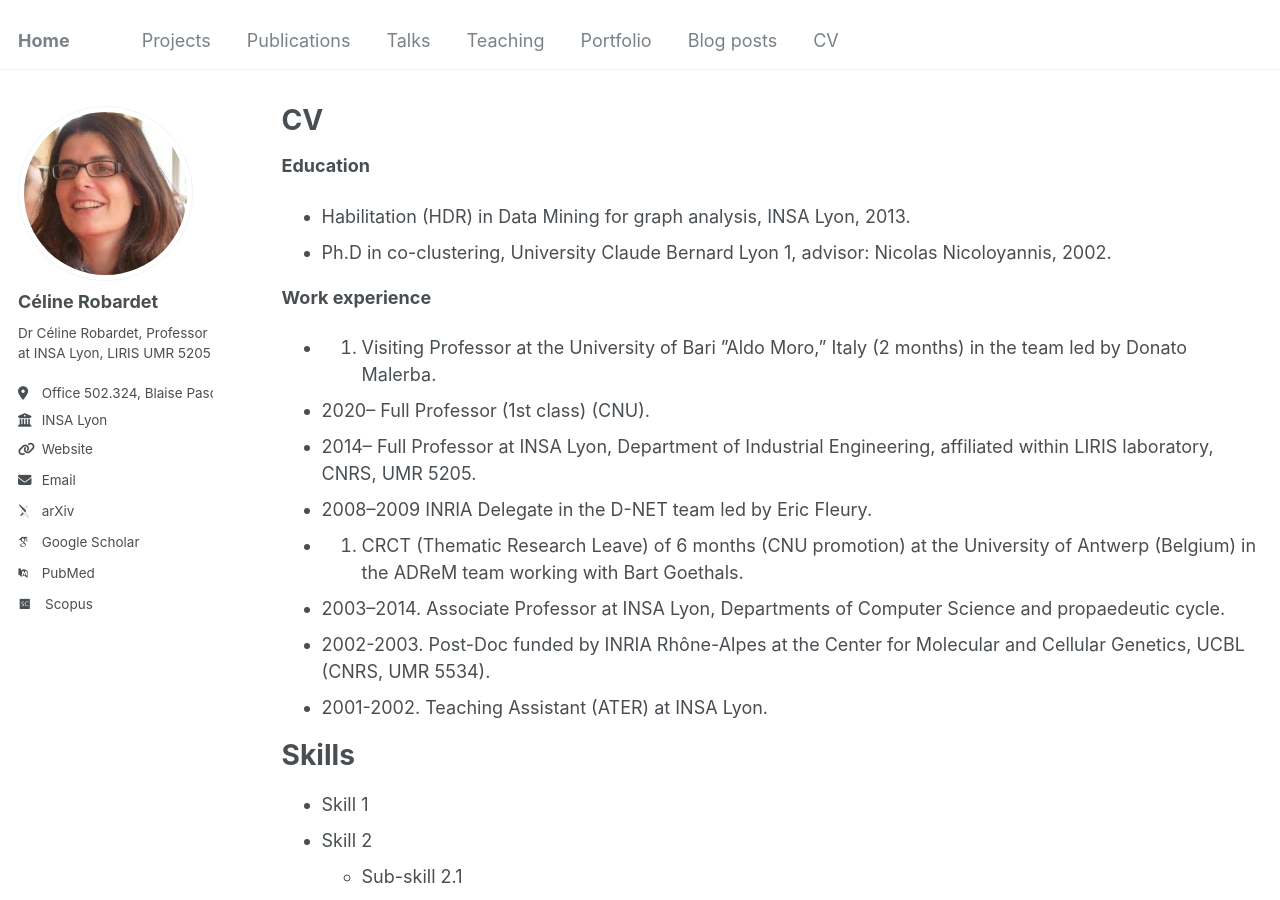
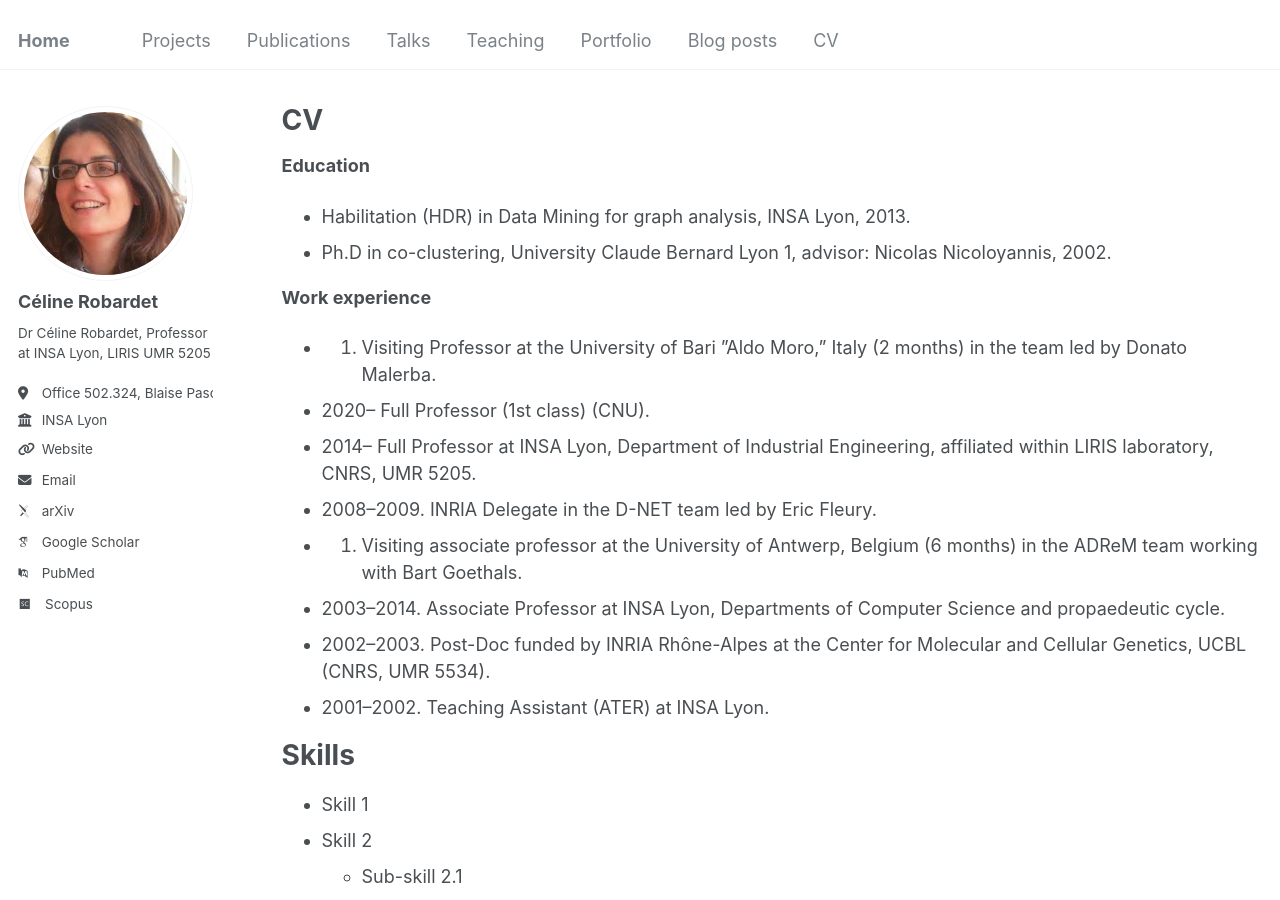
Before and after one commit to crobardet/crobardet.github.io, a Jekyll site: the page built from _pages/cv.md, in a window 1280 px wide and 900 px high. Built offline with Jekyll 4.4.1, drawn with Linux system fonts in a browser that asks for light colours; some web fonts are replaced.

Commit message:
Update cv.md

```diff
--- a/_pages/cv.md
+++ b/_pages/cv.md
@@ -16,14 +16,15 @@ Bernard Lyon 1, advisor: Nicolas Nicoloyannis, 2002.
 
 
 **Work experience**
+
 * 2022. Visiting Professor at the University of Bari ”Aldo Moro,” Italy (2 months) in the team led by Donato Malerba.
-* 2020--  Full Professor (1st class) (CNU).
+* 2020-- Full Professor (1st class) (CNU).
 * 2014-- Full Professor at INSA Lyon, Department of Industrial Engineering, affiliated within LIRIS laboratory, CNRS, UMR 5205.
-* 2008--2009 INRIA Delegate in the D-NET team led by Eric Fleury.
-* 2008. CRCT (Thematic Research Leave) of 6 months (CNU promotion) at the University of Antwerp (Belgium) in the ADReM team working with Bart Goethals.
+* 2008--2009. INRIA Delegate in the D-NET team led by Eric Fleury.
+* 2008. Visiting associate professor at the University of Antwerp, Belgium (6 months) in the ADReM team working with Bart Goethals.
 * 2003--2014. Associate Professor at INSA Lyon, Departments of Computer Science and propaedeutic cycle.
-* 2002-2003. Post-Doc funded by INRIA Rhône-Alpes at the Center for Molecular and Cellular Genetics, UCBL (CNRS, UMR 5534).
-* 2001-2002. Teaching Assistant (ATER) at INSA Lyon.
+* 2002--2003. Post-Doc funded by INRIA Rhône-Alpes at the Center for Molecular and Cellular Genetics, UCBL (CNRS, UMR 5534).
+* 2001--2002. Teaching Assistant (ATER) at INSA Lyon.
 
 
 
```
